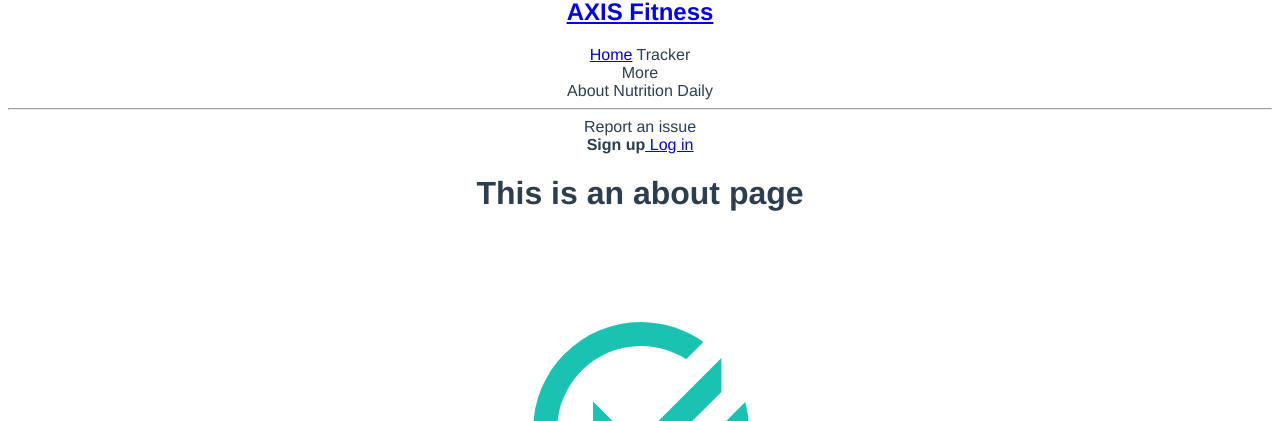
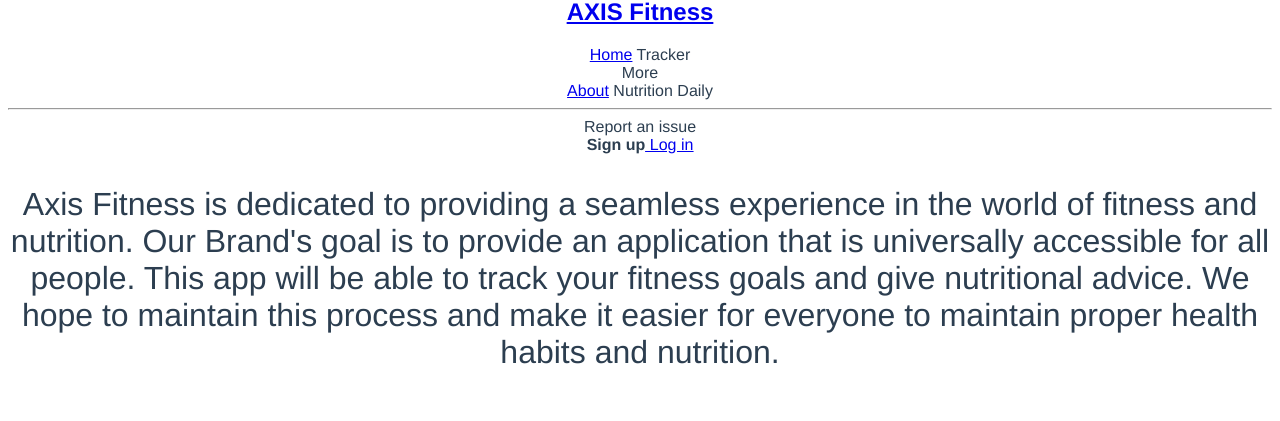
Before and after one commit to JordonRob/Exercise_Fitness_App, a Vue app in the folder my-app/: page /about in a window 1280 px wide. Shown: the part 334-755 px from the top of the page. Built offline with nearby package versions, Linux system fonts and the light colour scheme.

Commit message:
installation of auth0

```diff
--- a/my-app/package.json
+++ b/my-app/package.json
@@ -8,6 +8,7 @@
     "lint": "vue-cli-service lint"
   },
   "dependencies": {
+    "@auth0/auth0-spa-js": "^1.13.0",
     "bulma": "^0.9.1",
     "core-js": "^3.6.5",
     "vue": "^2.6.11",
--- a/my-app/src/App.vue
+++ b/my-app/src/App.vue
@@ -33,8 +33,8 @@
         </a>
 
         <div class="navbar-dropdown">
-          <a class="navbar-item">
-            About
+          <a class="navbar-item"><router-link to="/about">
+            About</router-link>
           </a>
           <a class="navbar-item">
             Nutrition
--- /dev/null
+++ b/my-app/src/components/About.vue
@@ -0,0 +1,23 @@
+<template>
+<div class="about">
+<p> Axis Fitness is dedicated to providing a seamless experience in the world of fitness and nutrition. Our Brand's goal is to provide an application that is universally accessible for
+all people. This app will be able to track your fitness goals and give nutritional advice. We hope to maintain this process and make it easier for everyone to maintain proper health habits and
+nutrition.
+</p>
+</div>
+</template>
+
+
+
+<style scoped>
+p {
+font-size: 2em;
+}
+
+.about {
+    background-image: url(../assets/running.jpg) no-repeat;
+    background-size: 100%;
+}
+
+
+</style>
--- a/my-app/src/router/index.js
+++ b/my-app/src/router/index.js
@@ -2,6 +2,7 @@ import Vue from 'vue'
 import VueRouter from 'vue-router'
 import Home from '../components/Home.vue'
 import Login from '../components/Login.vue'
+import About from '../components/About.vue'
 
 Vue.use(VueRouter)
 
@@ -15,6 +16,11 @@ const routes = [
     path: '/login',
     name: 'Login',
     component: Login
+  },
+  {
+    path: '/about',
+    name: 'About',
+    component: About
   },
   {
     path: '/about',
```
Also changed, not shown: my-app/src/assets/running.jpg (added), 1 other file (tests, documents, lock files or other folders).
